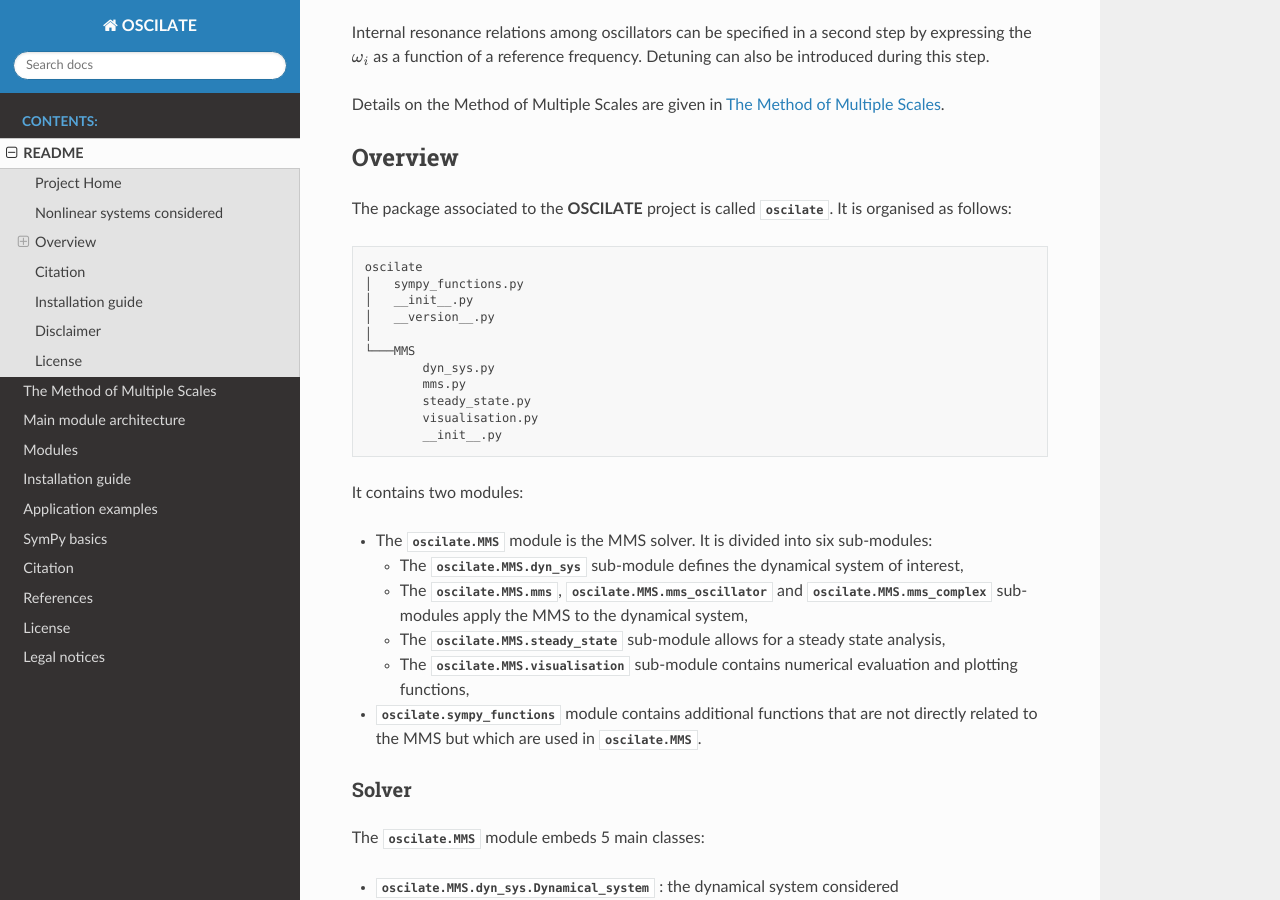
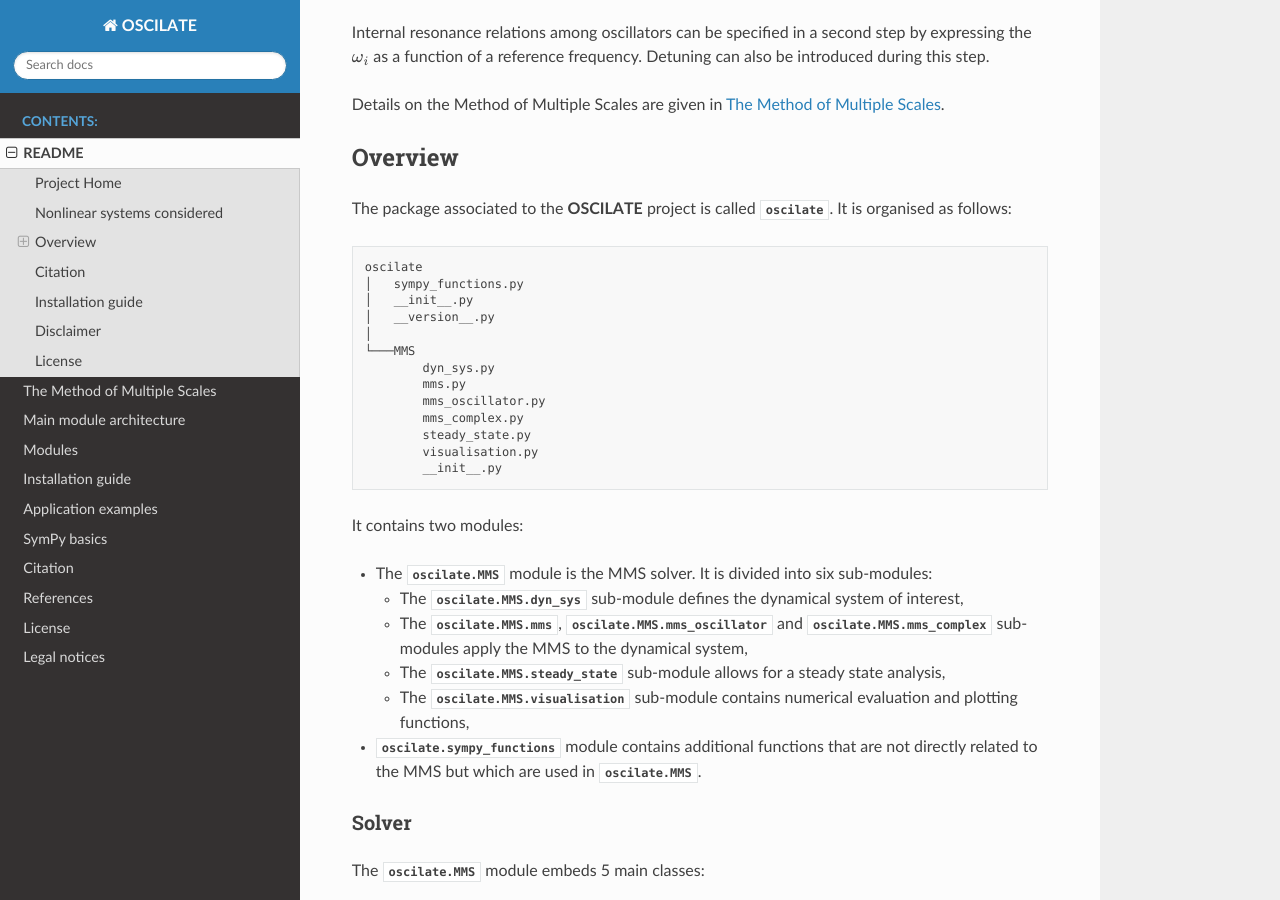
Before and after one commit to VinceECN/OSCILATE, a Sphinx documentation site: the page built from docs/source/readme.rst, in a window 1280 px wide and 900 px high, scrolled down 940 px. Built offline with Sphinx 7.4.7 and the Read the Docs theme 3.1.0, drawn with Linux system fonts in a browser that asks for light colours.

Commit message:
update the tree in the redme files

```diff
--- a/README.rst
+++ b/README.rst
@@ -55,6 +55,8 @@
    └───MMS
            dyn_sys.py
            mms.py
+           mms_oscillator.py
+           mms_complex.py
            steady_state.py
            visualisation.py
            __init__.py
--- a/docs/source/readme.rst
+++ b/docs/source/readme.rst
@@ -59,6 +59,8 @@
    └───MMS
            dyn_sys.py
            mms.py
+           mms_oscillator.py
+           mms_complex.py
            steady_state.py
            visualisation.py
            __init__.py
```
Also changed, not shown: README.md (+2 -0 lines).
